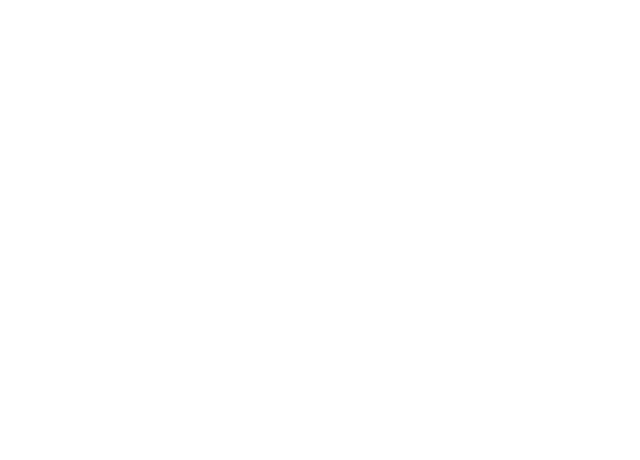
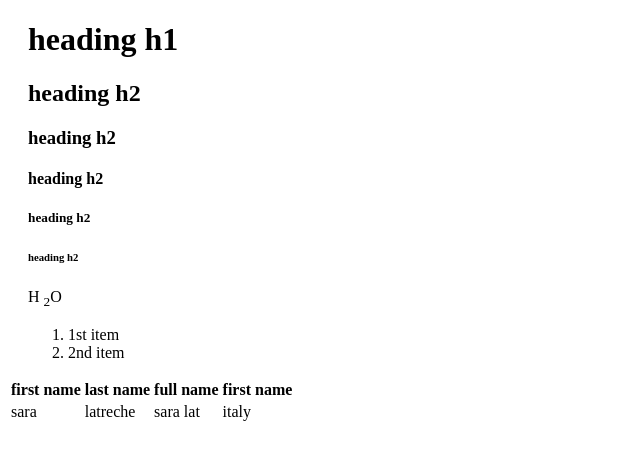
Before and after one commit to Latrechesara/sarara, a plain HTML site: page dist/index.html in a window 1280 px wide. Shown: the whole page, without its empty margins (0-640 px from the left). Drawn offline with Linux system fonts and the light colour scheme.

Commit message:
init code

```diff
--- a/dist/index.html
+++ b/dist/index.html
@@ -1,12 +1,50 @@
 <!DOCTYPE html>
 <html lang="en">
-<head>
-    <meta charset="UTF-8">
-    <meta http-equiv="X-UA-Compatible" content="IE=edge">
-    <meta name="viewport" content="width=device-width, initial-scale=1.0">
+  <head>
+    <meta charset="UTF-8" />
+    <meta http-equiv="X-UA-Compatible" content="IE=edge" />
+    <meta name="viewport" content="width=device-width, initial-scale=1.0" />
     <title>exemple html (1)</title>
-</head>
-<body>
+  </head>
+  <body>
+    <div style="margin-left: 20px">
+      <h1>heading h1</h1>
+      <h2>heading h2</h2>
+      <h3>heading h2</h3>
+      <h4>heading h2</h4>
+      <h5>heading h2</h5>
+      <h6>heading h2</h6>
+      <!-- paragraph -->
+      <div>
+        <p>H <sub>2</sub>O</p>
+      </div>
 
-</body>
+      <!-- list -->
+      <ol>
+        <li>1st item</li>
+        <li>2nd item</li>
+      </ol>
+    </div>
+    <!-- tableau -->
+    <div>
+      <table>
+        <thead>
+          <tr>
+            <th>first name</th>
+            <th>last name</th>
+            <th>full name</th>
+            <th>first name</th>
+          </tr>
+        </thead>
+        <tbody>
+          <tr>
+            <td>sara</td>
+            <td>latreche</td>
+            <td>sara lat</td>
+            <td>italy</td>
+          </tr>
+        </tbody>
+      </table>
+    </div>
+  </body>
 </html>
```
Also changed, not shown: 1 other file.
